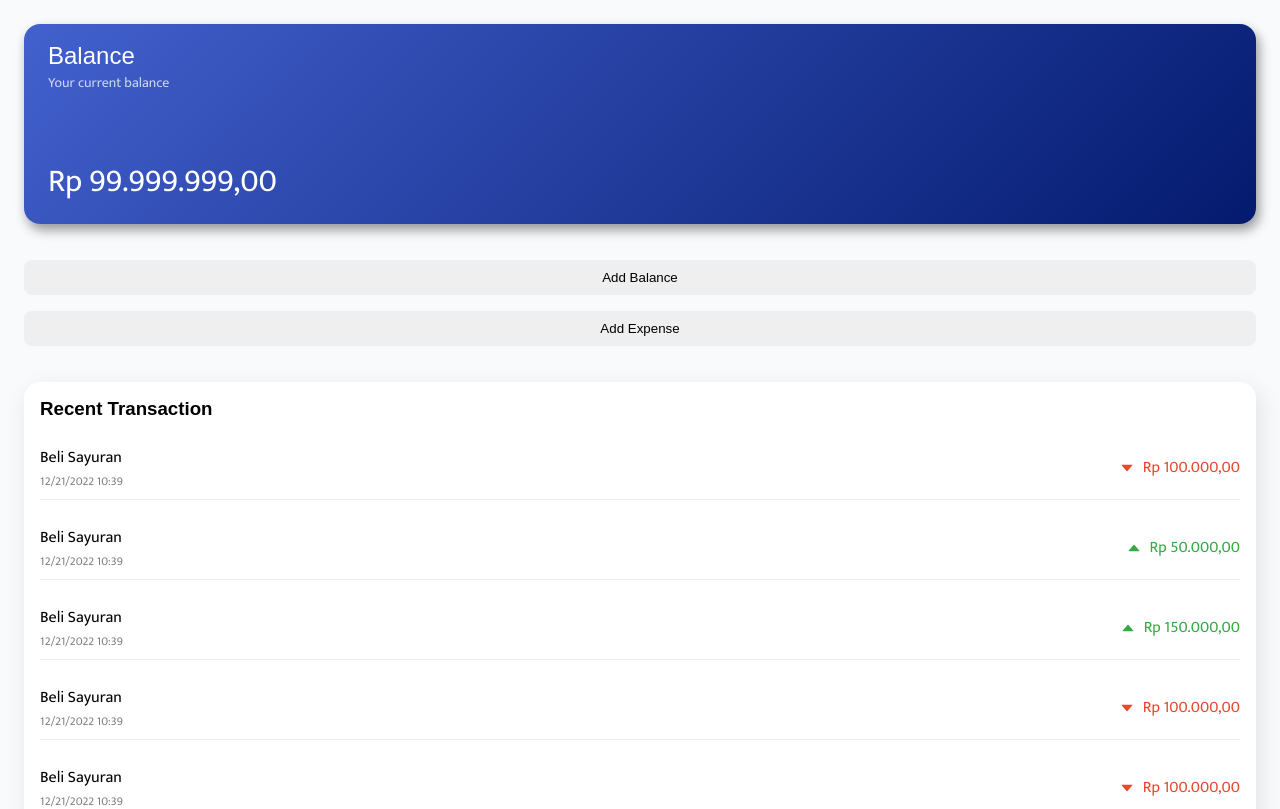
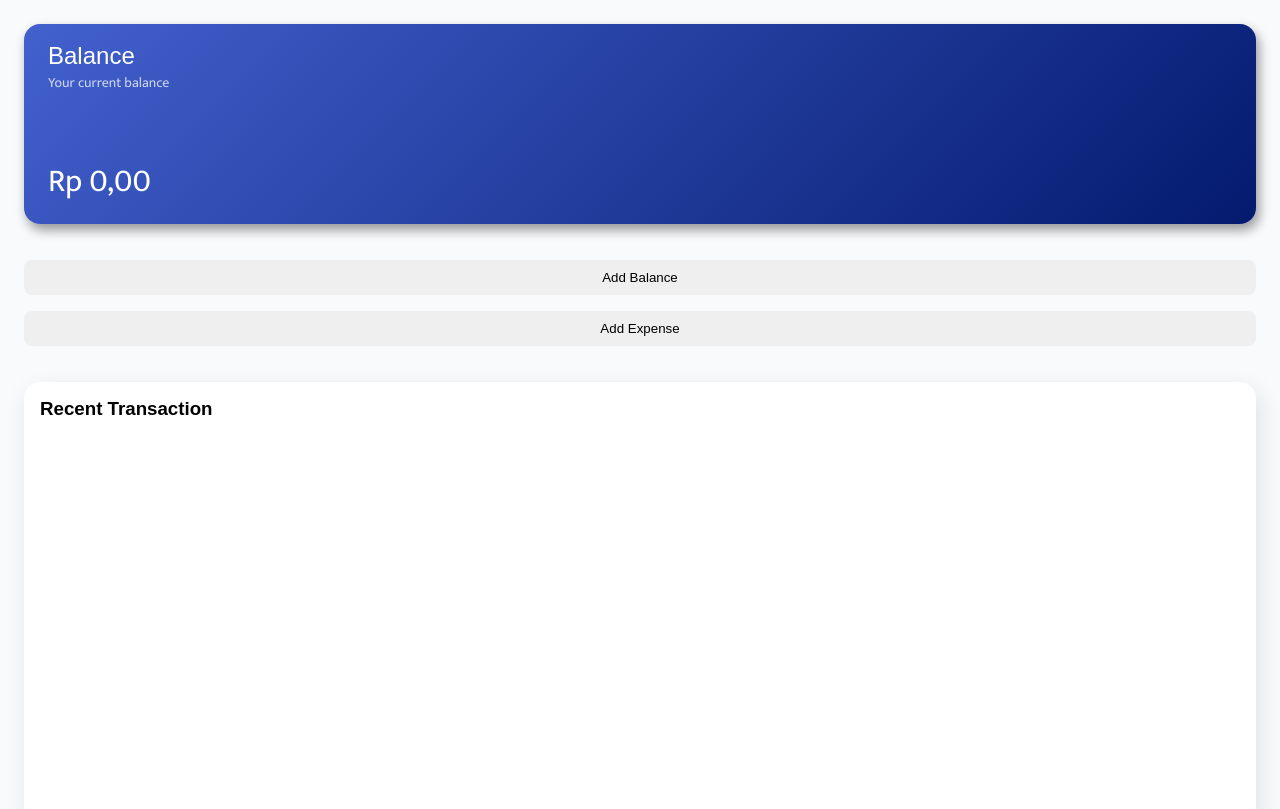
Before and after one commit to yoga-au/budget-app-mc, a React (Vite) app: page / in a window 1280 px wide. Shown: the top 809 px of the page. Built offline with nearby package versions, Linux system fonts and the light colour scheme; a web font is replaced by a local one.

Commit message:
add transaction store, add day.js package

```diff
--- a/package.json
+++ b/package.json
@@ -11,10 +11,12 @@
   "dependencies": {
     "@fontsource/mukta": "^4.5.10",
     "@fontsource/unbounded": "^4.5.0",
+    "dayjs": "^1.11.7",
     "react": "^18.2.0",
     "react-dom": "^18.2.0",
     "react-icons": "^4.7.1",
-    "styled-components": "^5.3.6"
+    "styled-components": "^5.3.6",
+    "zustand": "^4.1.5"
   },
   "devDependencies": {
     "@types/react": "^18.0.26",
--- a/src/App.tsx
+++ b/src/App.tsx
@@ -4,6 +4,7 @@ import BalanceCard from "./components/BalanceCard";
 import Button from "./components/Button";
 import TransactionCard from "./components/TransactionCard";
 import DialogForm from "./components/DialogForm";
+import { useTransactionStore } from "./store/transactionStore";
 
 import type { ComponentProps } from "react";
 
@@ -34,50 +35,18 @@ const ButtonAddWrapper = styled.div`
 `;
 
 function App() {
-  const transactionArray: ComponentProps<
-    typeof TransactionCard
-  >["transactionData"] = [
-    {
-      title: "Beli Sayuran",
-      timestamp: "12/21/2022 10:39",
-      type: "expense",
-      total: 100000,
-    },
-    {
-      title: "Beli Sayuran",
-      timestamp: "12/21/2022 10:39",
-      type: "income",
-      total: 50000,
-    },
-    {
-      title: "Beli Sayuran",
-      timestamp: "12/21/2022 10:39",
-      type: "income",
-      total: 150000,
-    },
-    {
-      title: "Beli Sayuran",
-      timestamp: "12/21/2022 10:39",
-      type: "expense",
-      total: 100000,
-    },
-    {
-      title: "Beli Sayuran",
-      timestamp: "12/21/2022 10:39",
-      type: "expense",
-      total: 100000,
-    },
-  ];
-
   const [formType, setFormType] = useState<"income" | "expense">("income");
 
   const dialogRef = useRef<HTMLDialogElement>(null);
+
+  const balance = useTransactionStore((state) => state.balance);
+  const transactionData = useTransactionStore((state) => state.transaction);
 
   return (
     <AppWrapper>
       <BudgetAndAddWrapper>
         <div>
-          <BalanceCard />
+          <BalanceCard balance={balance} />
           <ButtonAddWrapper>
             <Button
               variant="income"
@@ -105,19 +74,19 @@ function App() {
         </div>
         <TransactionCard
           cardTitle="Recent Transaction"
-          transactionData={transactionArray}
+          transactionData={transactionData}
         />
       </BudgetAndAddWrapper>
       <div>
         <TransactionCard
           cardTitle="Expense Transaction"
-          transactionData={transactionArray.filter(
+          transactionData={transactionData.filter(
             (item) => item.type === "expense"
           )}
         />
         <TransactionCard
           cardTitle="Income Transaction"
-          transactionData={transactionArray.filter(
+          transactionData={transactionData.filter(
             (item) => item.type === "income"
           )}
         />
--- a/src/components/BalanceCard.tsx
+++ b/src/components/BalanceCard.tsx
@@ -28,7 +28,11 @@ const BalanceDigit = styled.p`
   font-size: 2rem;
 `;
 
-const BalanceCard = () => {
+interface BalanceCardProps {
+  balance: number;
+}
+
+const BalanceCard = ({ balance }: BalanceCardProps) => {
   return (
     <BalanceCardWrapper>
       <div>
@@ -44,7 +48,7 @@ const BalanceCard = () => {
           {Intl.NumberFormat("id", {
             currency: "IDR",
             style: "currency",
-          }).format(99999999)}
+          }).format(balance)}
         </BalanceDigit>
         {/* Logo */}
       </div>
--- a/src/components/DialogForm.tsx
+++ b/src/components/DialogForm.tsx
@@ -1,6 +1,7 @@
 import { forwardRef } from "react";
 import styled from "styled-components";
 import Button from "./Button";
+import { useTransactionStore } from "../store/transactionStore";
 
 type Ref = HTMLDialogElement;
 
@@ -41,11 +42,14 @@ const ButtonWrapper = styled.div`
 const DialogForm = forwardRef<Ref, DialogFormProps>((props, ref) => {
   const { title } = props;
 
+  const addBalance = useTransactionStore((state) => state.addBalance);
+  const addExpense = useTransactionStore((state) => state.addExpense);
+
   return (
     <DialogStyle ref={ref}>
       <FormStyle method="dialog">
         <LabelForm htmlFor="amount">{title}</LabelForm>
-        <InputAmount type="number" name="amount" id="amount" />
+        <InputAmount name="amount" id="amount" inputMode="numeric" />
         <ButtonWrapper>
           <Button type="submit" variant="income">
             Add
--- a/src/components/TransactionCard.tsx
+++ b/src/components/TransactionCard.tsx
@@ -1,14 +1,11 @@
-import styled, { css } from "styled-components";
+import styled from "styled-components";
 import { AiFillCaretDown, AiFillCaretUp } from "react-icons/ai";
+
+import type { TransactionData } from "../types/transaction";
 
 interface TransactionCardProps {
   cardTitle: string;
-  transactionData: {
-    title: string;
-    timestamp: string;
-    type: "expense" | "income";
-    total: number;
-  }[];
+  transactionData: TransactionData[];
 }
 
 const TransactionCardWrapper = styled.div`
--- /dev/null
+++ b/src/store/transactionStore.ts
@@ -0,0 +1,28 @@
+import create from "zustand";
+import { persist } from "zustand/middleware";
+
+import type { StoreType } from "../types/transaction";
+
+export const useTransactionStore = create<StoreType>()(
+  persist(
+    (set, get) => {
+      return {
+        balance: 0,
+        transaction: [],
+        addBalance: (transaction) =>
+          set({
+            balance: get().balance + transaction.total,
+            transaction: [...get().transaction, transaction],
+          }),
+        addExpense: (transaction) =>
+          set({
+            balance: get().balance - transaction.total,
+            transaction: [...get().transaction, transaction],
+          }),
+      };
+    },
+    {
+      name: "budget-app-mc",
+    }
+  )
+);
--- /dev/null
+++ b/src/types/transaction.ts
@@ -0,0 +1,13 @@
+export interface TransactionData {
+  title: string;
+  timestamp: string;
+  type: "expense" | "income";
+  total: number;
+}
+
+export interface StoreType {
+  balance: number;
+  transaction: TransactionData[];
+  addBalance: (transaction: TransactionData) => void;
+  addExpense: (transaction: TransactionData) => void;
+}
```
Also changed, not shown: 1 other file (tests, documents, lock files or other folders).
